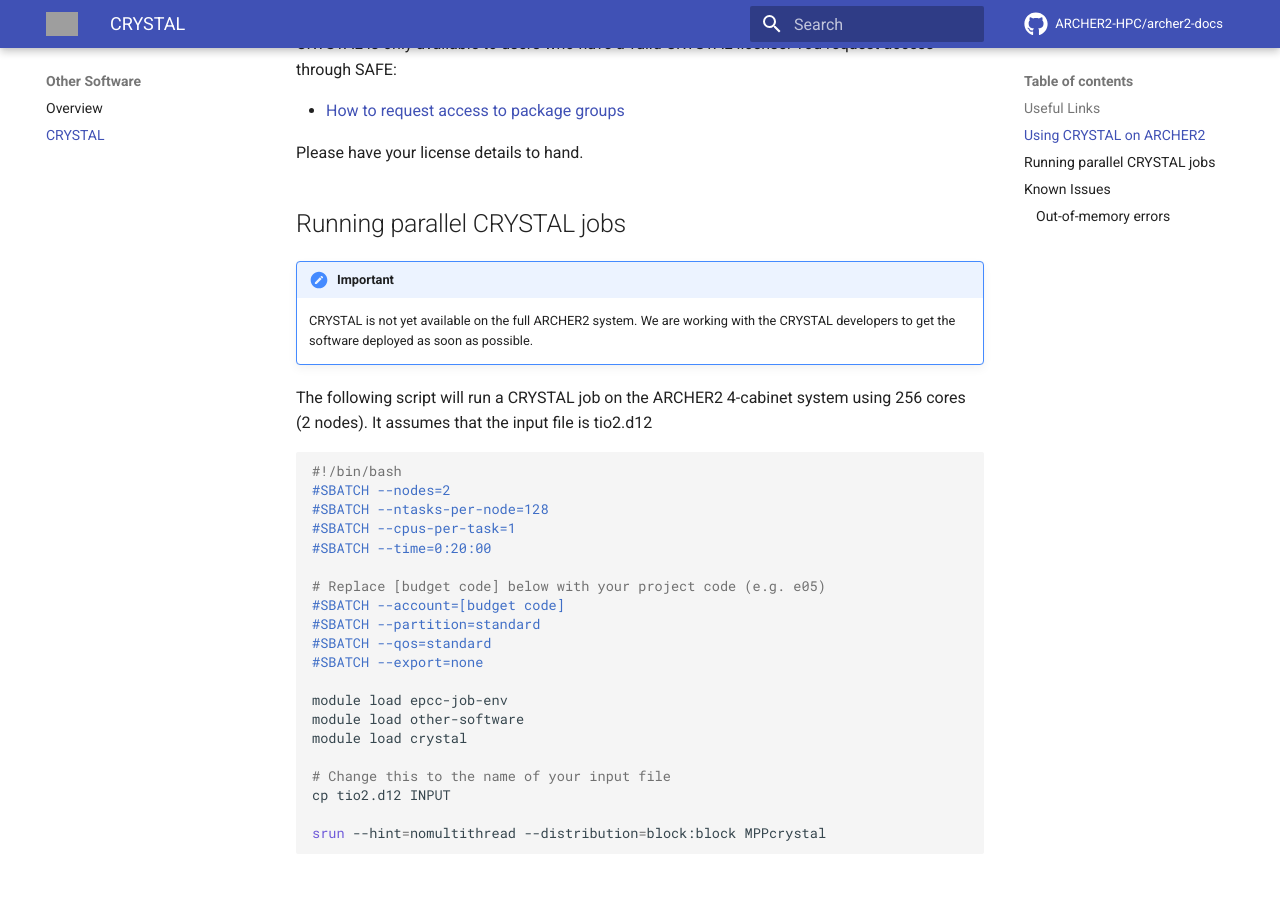
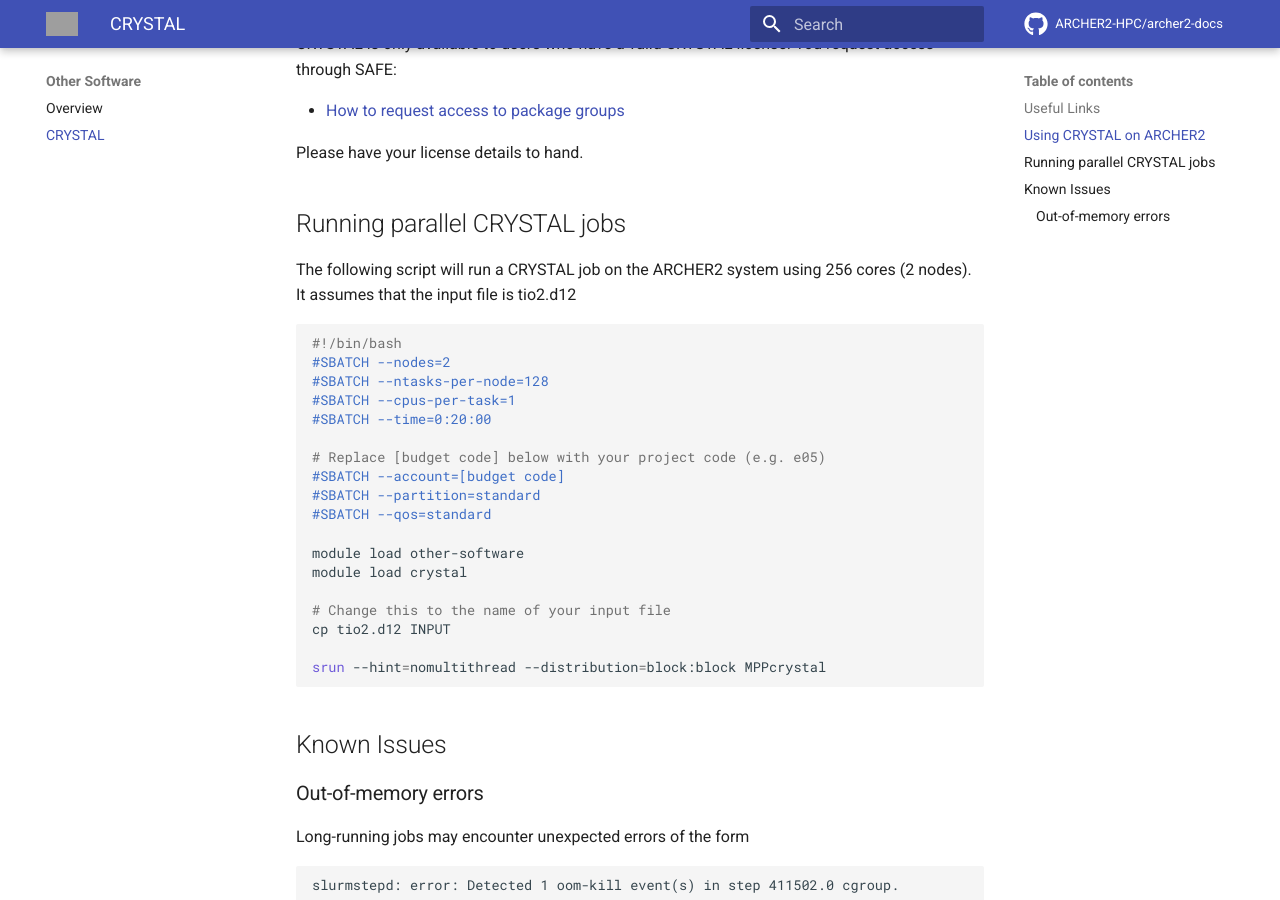
Before and after one commit to ARCHER2-HPC/archer2-docs, an MkDocs documentation site: the page built from docs/other-software/crystal.md, in a window 1280 px wide and 900 px high, scrolled down 676 px. Built offline with MkDocs 1.6.1 and Material for MkDocs 9.7.7, drawn with Linux system fonts in a browser that asks for light colours; comment, search, counter and statistics services are not loaded; grey boxes are pictures that could not be loaded.

Commit message:
Remove note on CRYSTAL not being available

````diff
--- a/docs/other-software/crystal.md
+++ b/docs/other-software/crystal.md
@@ -27,12 +27,7 @@
 
 ## Running parallel CRYSTAL jobs
 
-!!! important
-    CRYSTAL is not yet available on the full ARCHER2 system. We are
-    working with the CRYSTAL developers to get the software
-    deployed as soon as possible.
-
-The following script will run a CRYSTAL job on the ARCHER2 4-cabinet
+The following script will run a CRYSTAL job on the ARCHER2
 system using 256 cores (2 nodes). It assumes that the input file is tio2.d12
 
 ```slurm
@@ -46,9 +41,7 @@
 #SBATCH --account=[budget code]
 #SBATCH --partition=standard
 #SBATCH --qos=standard
-#SBATCH --export=none
 
-module load epcc-job-env
 module load other-software
 module load crystal
 
````
